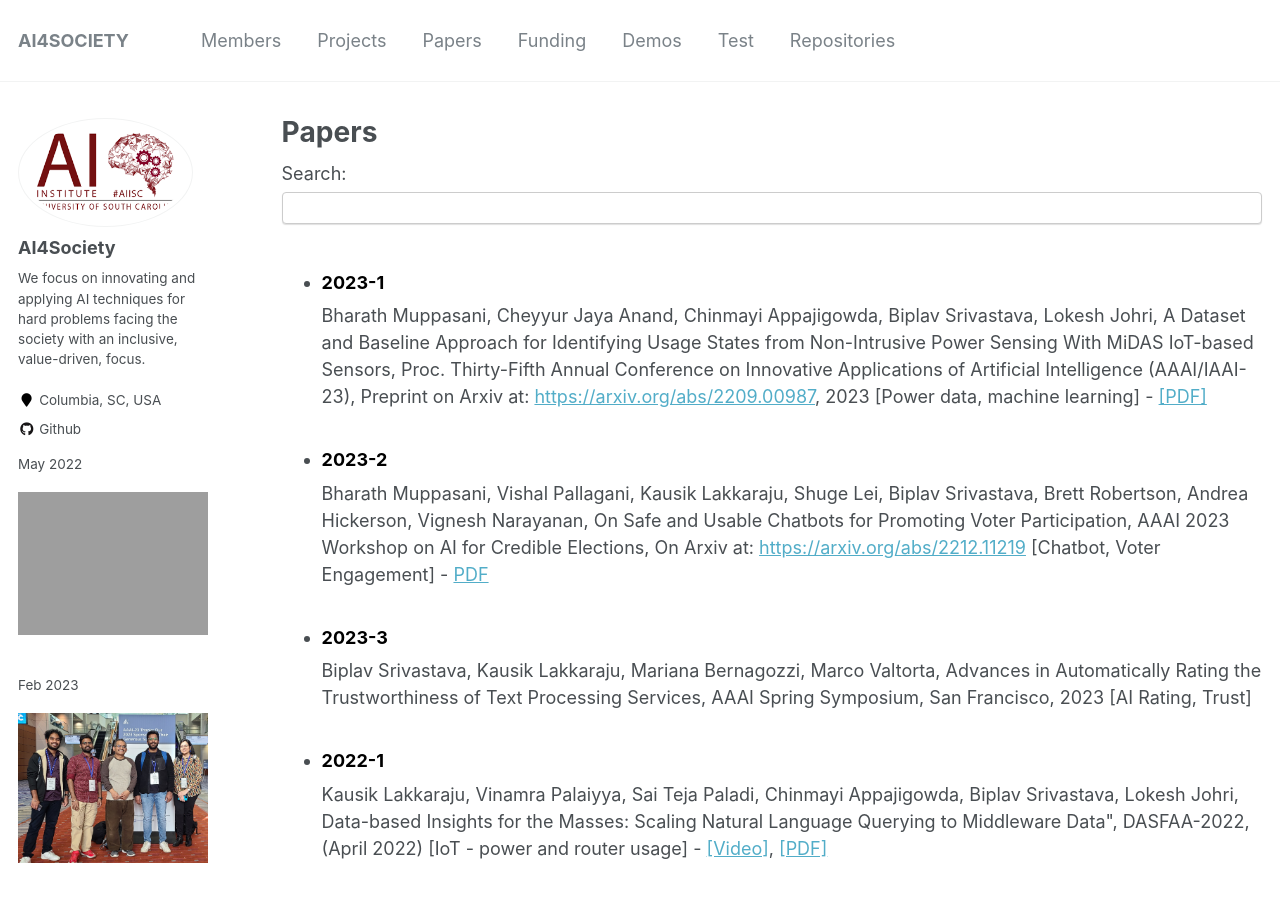
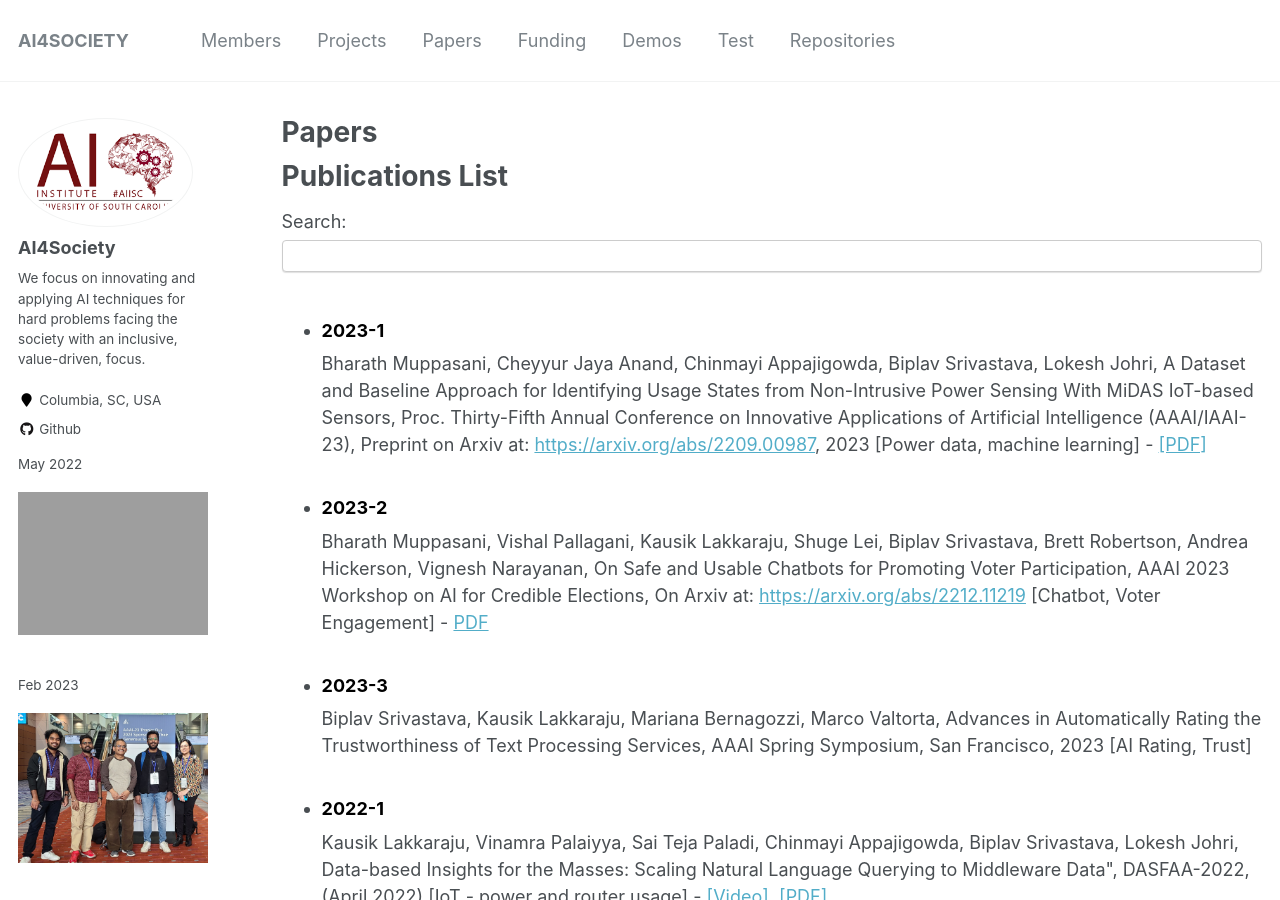
Before and after one commit to likitha-9/ai4society.github.io, a Jekyll site: the page built from _pages/papers.html, in a window 1280 px wide and 900 px high. Built offline with Jekyll 4.4.1, drawn with Linux system fonts in a browser that asks for light colours.

Commit message:
papersnew

```diff
--- a/_pages/papers.html
+++ b/_pages/papers.html
@@ -11,13 +11,13 @@ author_profile: true
 <html>
   <head>
     <meta charset="utf-8">
-
+    <title>Publications List</title>
   </head>
   <body>
-    <label for="searchInput">Search:</label>
-    <input type="text" id="searchInput" onkeyup="search()">
-
-    <ul id="searchList">
+    <h1>Publications List</h1>
+    <label for="search">Search:</label>
+    <input type="text" id="search" onkeyup="filterPublications()">
+    <ul id="publications">
       <li><h3><span style="color:black">2023-1</span></h3>
         <span>Bharath Muppasani, Cheyyur Jaya Anand, Chinmayi Appajigowda, Biplav Srivastava,
             Lokesh Johri, A Dataset and Baseline Approach for Identifying Usage States from
@@ -61,7 +61,6 @@ author_profile: true
 
     </ul>
 
-
     <script>
       function filterPublications() {
         var input, filter, ul, li, a, i;
```
Lines whose indentation alone changed are shown as unchanged.
